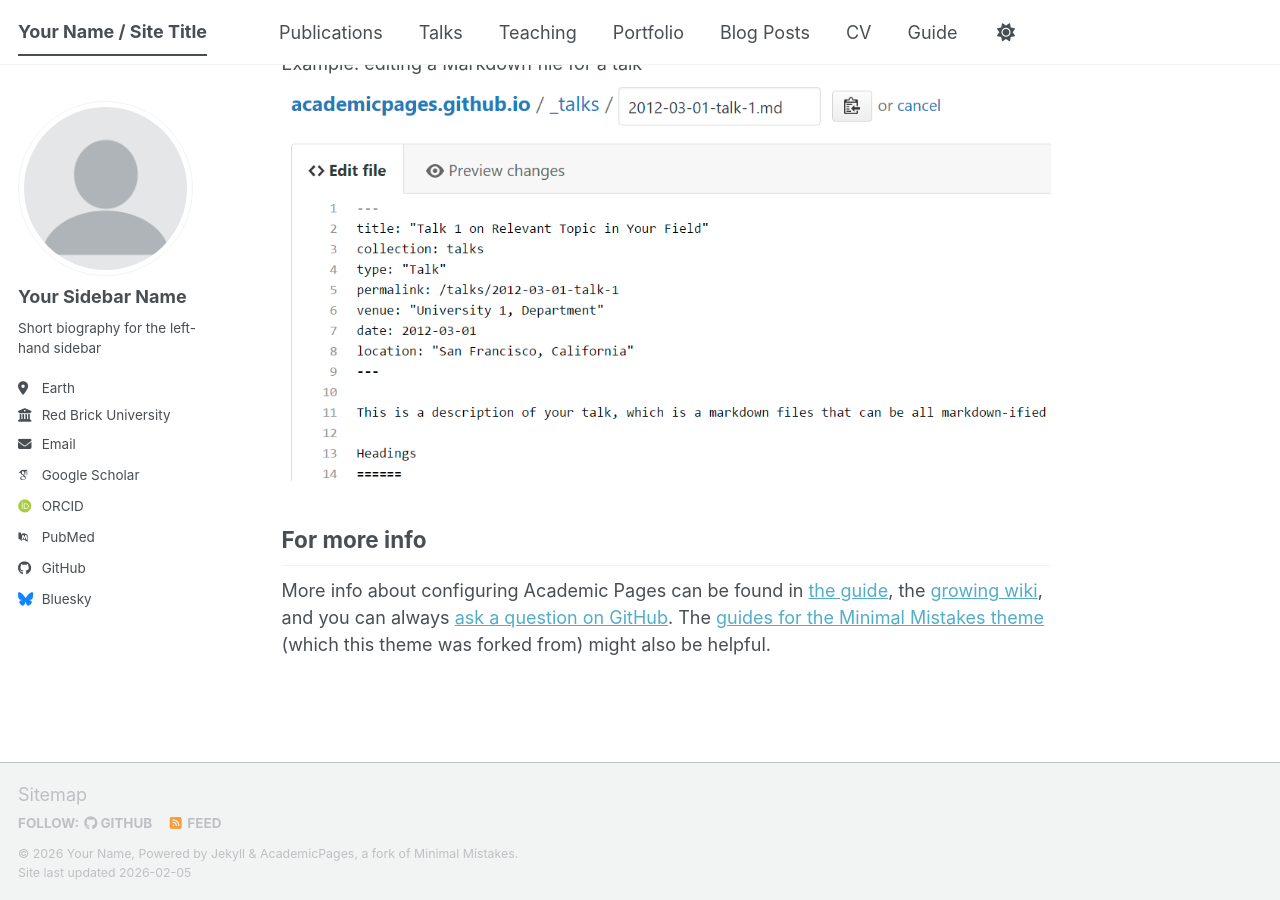
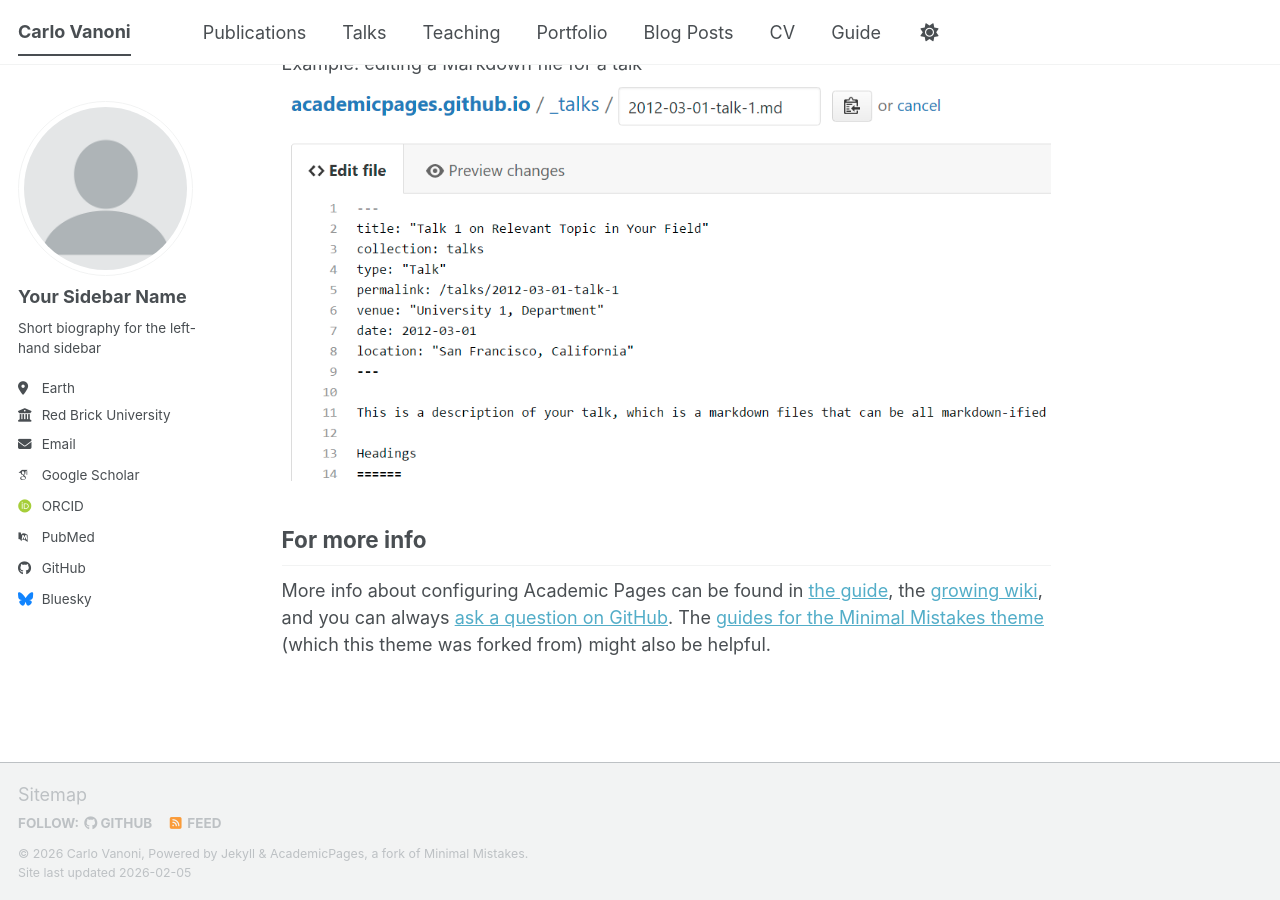
Before and after one commit to CarloVanoni/carlovanoni.github.io, a Jekyll site: the page built from _pages/about.md, in a window 1280 px wide and 900 px high, scrolled down 2720 px. Built offline with Jekyll 4.4.1, drawn with Linux system fonts in a browser that asks for light colours; some web fonts are replaced; a script bundle is joined from its source files by our own code; library files that are not in the unit come from our copies.

Commit message:
Update _config.yml

```diff
--- a/_config.yml
+++ b/_config.yml
@@ -9,11 +9,11 @@
 # Basic Site Settings
 locale                   : "en-US"
 site_theme               : "default" # The available themes options are "default", "air", "sunrise", "mint", "dirt" and "contrast"
-title                    : "Your Name / Site Title"
+title                    : "Carlo Vanoni"
 title_separator          : "-"
-name                     : &name "Your Name"
-description              : &description "Your Name's academic portfolio"   # Update this with a general description of your site, this is the default if not overridden by a page
-url                      : https://academicpages.github.io # The base hostname & protocol for your site e.g. "https://[your GitHub username].github.io",
+name                     : &name "Carlo Vanoni"
+description              : &description "Postdoctoral researcher at the Department of Physics of Princeton University"   # Update this with a general description of your site, this is the default if not overridden by a page
+url                      : https://carlovanoni.github.io # The base hostname & protocol for your site e.g. "https://[your GitHub username].github.io",
                                                            # or if you already have some other page hosted on Github then use "https://[your GitHub username].github.io/[Your Repo Name]"
 baseurl                  : "" # the subpath of your site, e.g. "/blog"
 repository               : "academicpages/academicpages.github.io"
```
